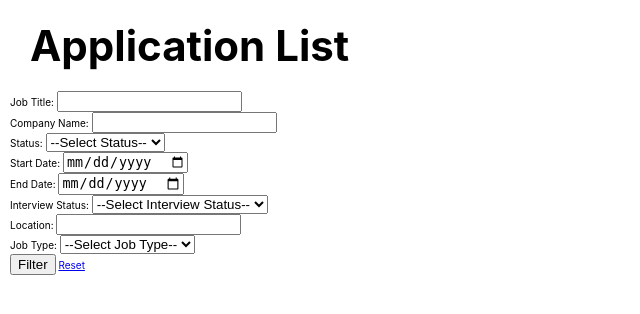
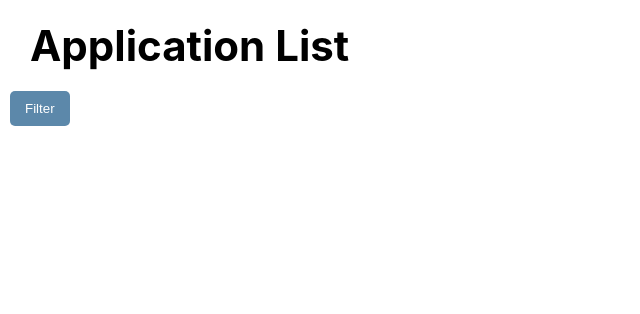
Before and after one commit to XOKEESH/Hired, a Django app: page /applications/ in a window 1280 px wide. Shown: the part 55-369 px from the top of the page, without its empty margins (0-640 px from the left). Run offline with Django 5.2, Linux system fonts and the light colour scheme; the visitor is signed in with stand-in values (Sample User, id 1); data that the repository does not hold is empty.

Commit message:
added filter toggle button

```diff
--- a/main_app/static/css/apps/app-index.css
+++ b/main_app/static/css/apps/app-index.css
@@ -36,3 +36,20 @@
     margin: 5px 0;
     font-size: var(--font-reg);
   }
+
+  .hidden {
+    display: none;
+  }
+
+  .toggle-filter-btn {
+    background-color: #5c88aa;
+    color: white;
+    padding: 10px 15px;
+    border: none;
+    cursor: pointer;
+    border-radius: 5px;
+  }
+
+  .toggle-filter-btn:hover {
+    background-color: #5c88aa;
+  }
--- a/main_app/templates/apps/index.html
+++ b/main_app/templates/apps/index.html
@@ -1,16 +1,19 @@
 {% extends 'base.html' %}
 {% load static %}
+
 {% block head %}
 <link rel="stylesheet" href="{% static 'css/apps/app-index.css' %}"/>
 {% endblock %}
+
 {% block content %}
-
 <section class="page-header">
   <h1>Application List</h1>
 </section>
 
 <!-- Filter Form -->
-<section class="filter-form">
+<button id="toggle-filter" class="toggle-filter-btn">Filter</button>
+
+<section class="filter-form hidden">
   <form method="get" action=".">
     <div class="filter-group">
       <label for="job_title">Job Title:</label>
@@ -81,4 +84,14 @@
   {% endfor %}
 </section>
 
+<script>
+  document.addEventListener('DOMContentLoaded', () => {
+    const toggleButton = document.getElementById('toggle-filter')
+    const filterForm = document.querySelector('.filter-form')
+
+    toggleButton.addEventListener('click', () => {
+      filterForm.classList.toggle('hidden')
+    })
+  })
+</script>
 {% endblock %}
```
